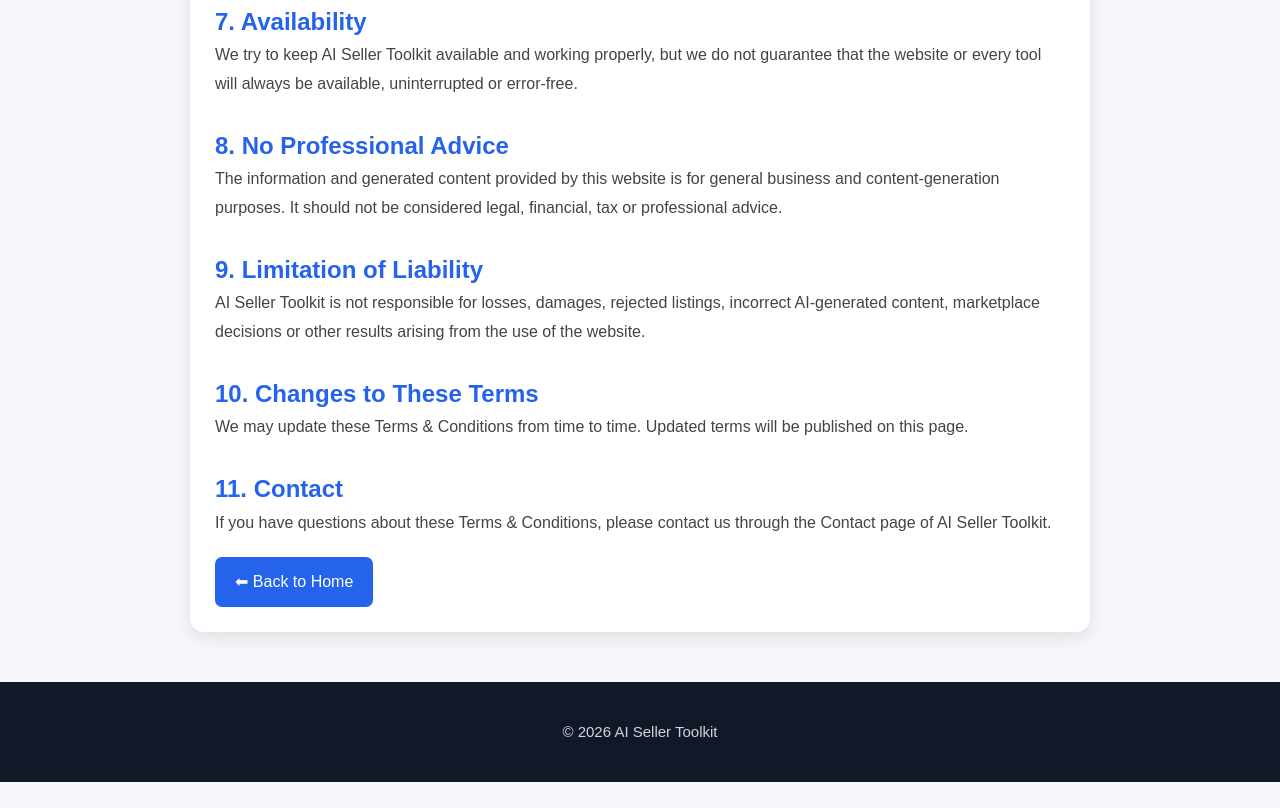
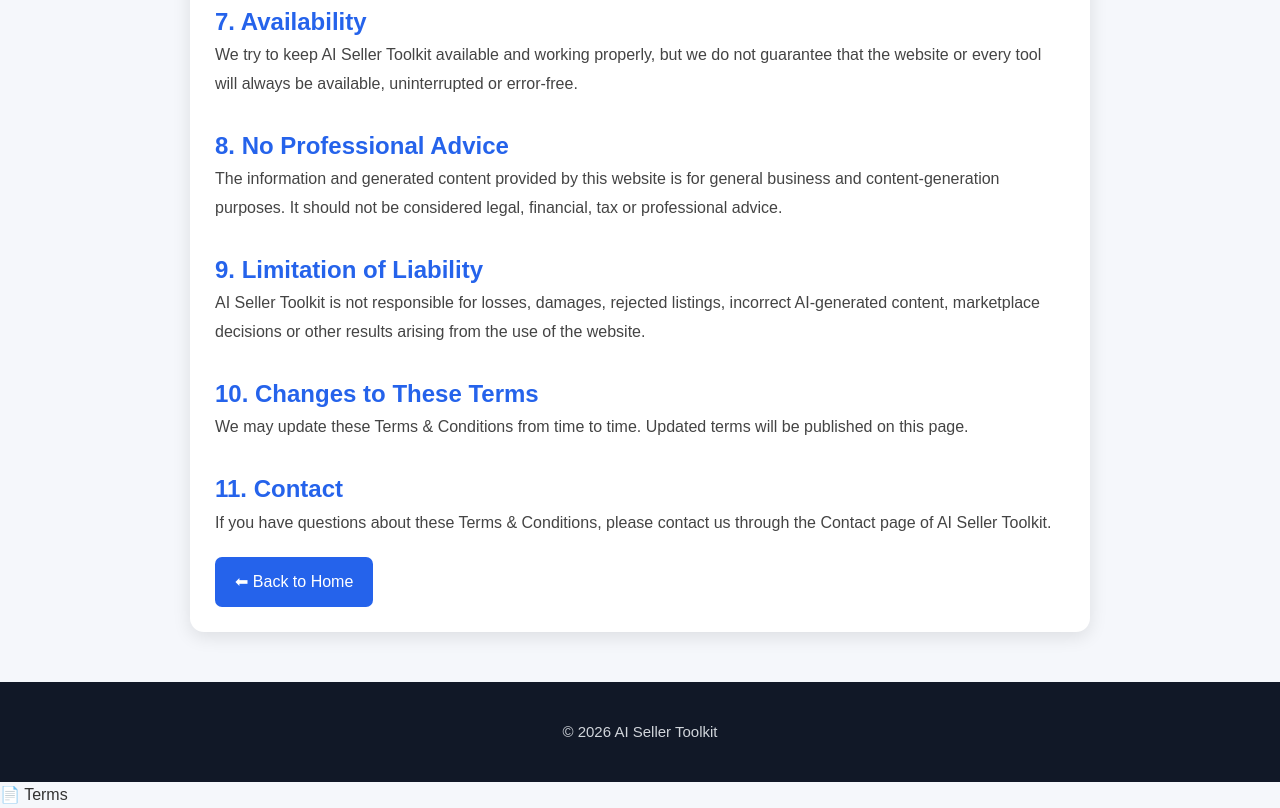
Before and after one commit to bhgbhnnjrhgnfnhhjh-glitch/AI-Seller-Toolkit-Backend, a website: page terms.html in a window 1280 px wide. Shown: the part 1329-2137 px from the top of the page. Before the commit the page ends 2111 px from the top, so only its background shows below. Drawn offline with Linux system fonts and the light colour scheme.

Commit message:
Update terms.html

```diff
--- a/terms.html
+++ b/terms.html
@@ -294,7 +294,7 @@ class="back-btn"
 </p>
 
 </footer>
-
+<a href="terms.html">📄 Terms</a>
 
 </body>
 
```
